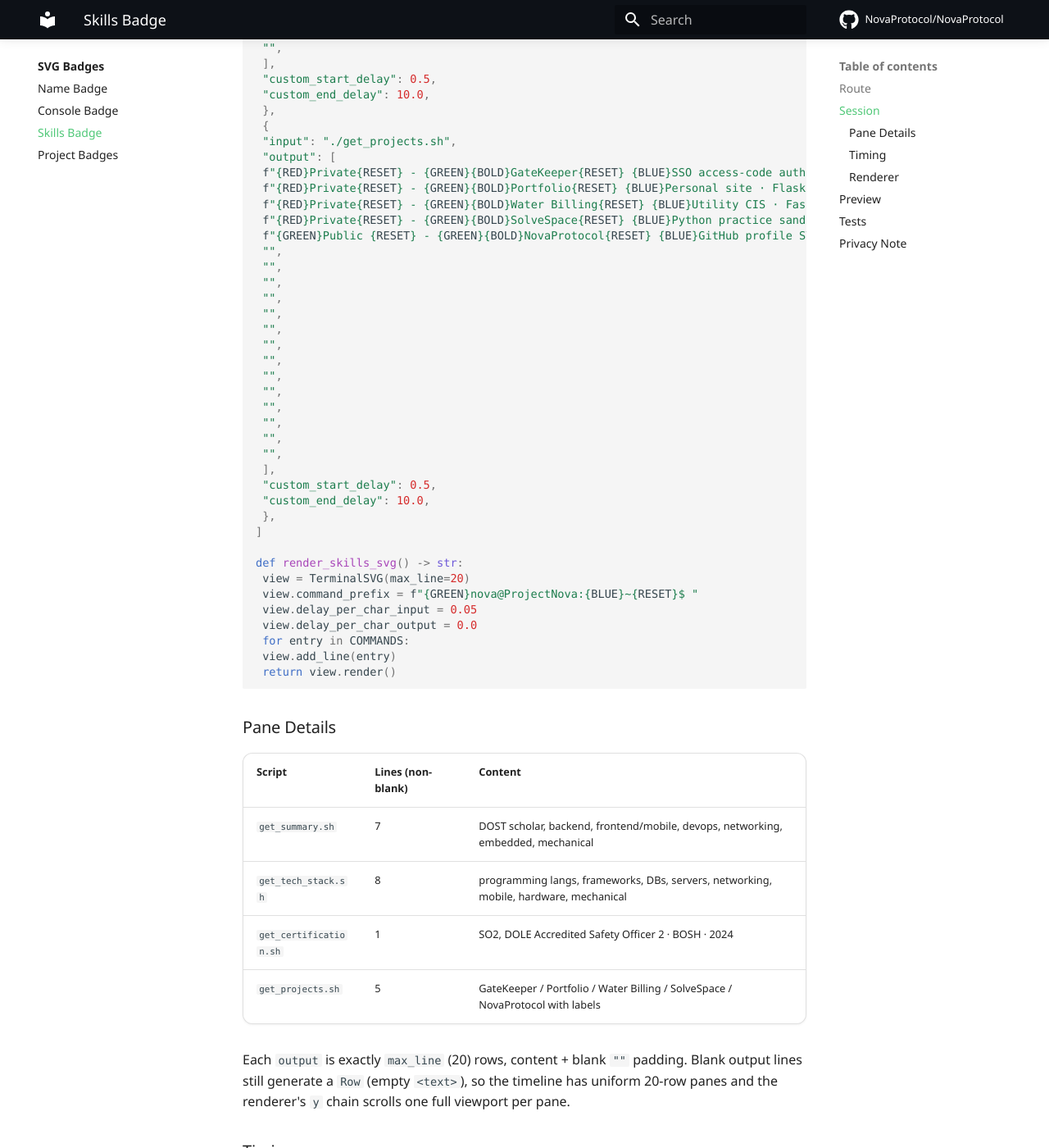
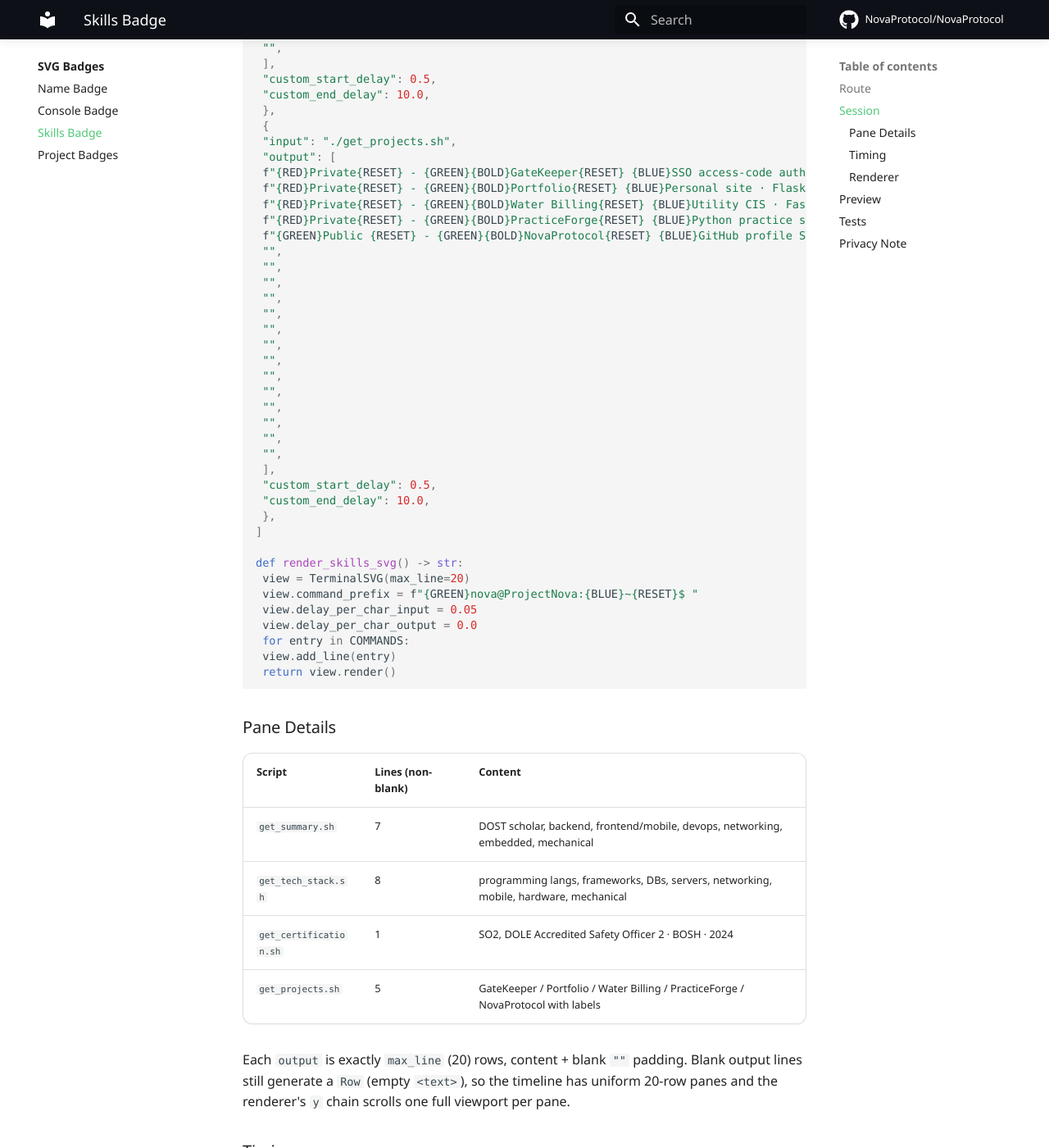
Before and after one commit to NovaProtocol/NovaProtocol, an MkDocs documentation site: the page built from documentation/docs/svg-badges/skills-svg.md, in a window 1280 px wide and 1400 px high, scrolled down 2066 px. Shown: the whole window at 82% size. Built offline with MkDocs 1.6.1 and Material for MkDocs 9.7.7, drawn with Linux system fonts in a browser that asks for light colours; some web fonts are replaced; comment, search, counter and statistics services are not loaded.

Commit message:
docs: update the project name in the remaining notes
A few pages still named the solver project by its old title after the badge
slug changed. Bring the prose in line.

```diff
--- a/documentation/docs/svg-badges/skills-svg.md
+++ b/documentation/docs/svg-badges/skills-svg.md
@@ -101,7 +101,7 @@
  f"{RED}Private{RESET} - {GREEN}{BOLD}GateKeeper{RESET} {BLUE}SSO access-code auth gate · Flask · Docker{RESET}",
  f"{RED}Private{RESET} - {GREEN}{BOLD}Portfolio{RESET} {BLUE}Personal site · Flask · Gunicorn · Cloudflare Tunnel{RESET}",
  f"{RED}Private{RESET} - {GREEN}{BOLD}Water Billing{RESET} {BLUE}Utility CIS · FastAPI · MySQL · Xendit · Docker{RESET}",
- f"{RED}Private{RESET} - {GREEN}{BOLD}SolveSpace{RESET} {BLUE}Python practice sandbox · Flask · Bubblewrap{RESET}",
+ f"{RED}Private{RESET} - {GREEN}{BOLD}PracticeForge{RESET} {BLUE}Python practice sandbox · Flask · Bubblewrap{RESET}",
  f"{GREEN}Public {RESET} - {GREEN}{BOLD}NovaProtocol{RESET} {BLUE}GitHub profile SVG asset server · FastAPI · svgwrite{RESET}",
  "",
  "",
@@ -140,7 +140,7 @@
 | `get_summary.sh` | 7 | DOST scholar, backend, frontend/mobile, devops, networking, embedded, mechanical |
 | `get_tech_stack.sh` | 8 | programming langs, frameworks, DBs, servers, networking, mobile, hardware, mechanical |
 | `get_certification.sh` | 1 | SO2, DOLE Accredited Safety Officer 2 · BOSH · 2024 |
-| `get_projects.sh` | 5 | GateKeeper / Portfolio / Water Billing / SolveSpace / NovaProtocol with labels |
+| `get_projects.sh` | 5 | GateKeeper / Portfolio / Water Billing / PracticeForge / NovaProtocol with labels |
 
 Each `output` is exactly `max_line` (20) rows, content + blank `""` padding. Blank output lines still generate a `Row` (empty `<text>`), so the timeline has uniform 20-row panes and the renderer's `y` chain scrolls one full viewport per pane.
 
```
Also changed, not shown: documentation/docs/docker.md (+1 -1 lines), documentation/docs/index.md (+1 -1 lines), documentation/docs/svg-badges/project-badges.md (+1 -1 lines).
